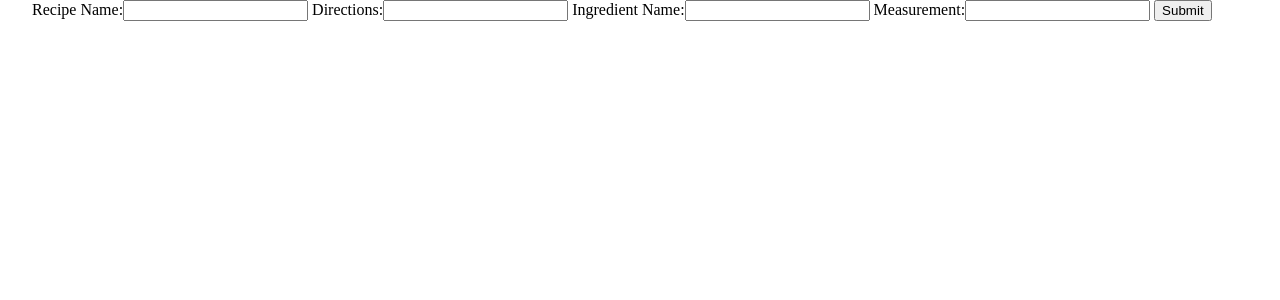
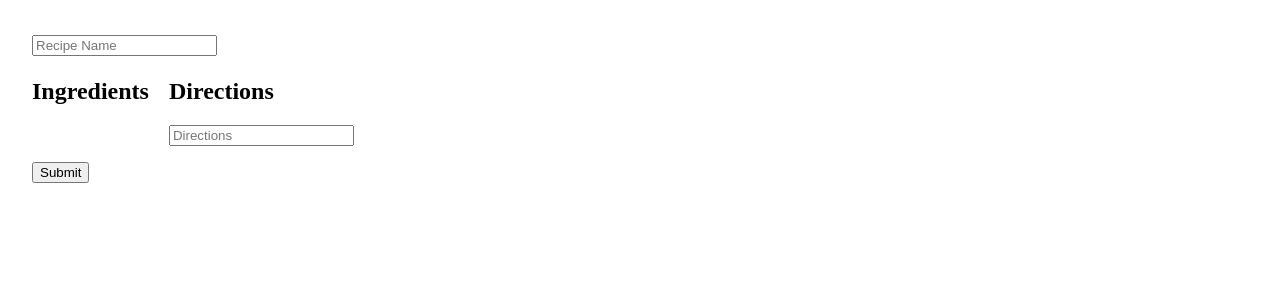
Before and after one commit to eChadwick/django_RecipeBox, a Django app: page /recipes/create in a window 1280 px wide. Shown: the top 300 px of the page. Run offline with Django 3.2, Linux system fonts and the light colour scheme.

Commit message:
add placeholders to form fields

```diff
--- a/RecipeBox/recipe_app/forms.py
+++ b/RecipeBox/recipe_app/forms.py
@@ -1,13 +1,22 @@
-from django.forms import ModelForm, CharField, formset_factory, Form
-
-from recipe_app.models import Recipe
+from django.forms import CharField, formset_factory, Form, TextInput
 
 
 class IngredientForm(Form):
-    name = CharField(max_length=255, required=False, label='Ingredient Name')
-    measurement = CharField(max_length=255, required=False)
+    name_error = 'Ingredient name is required when measurement is entered'
+    name_field_placeholder = 'Ingredient'
+    measurement_field_placeholder = 'Amount'
 
-    name_error = 'Ingredient name is required when measurement is entered'
+    name = CharField(
+        max_length=255,
+        required=False,
+        label='Ingredient Name',
+        widget=TextInput(attrs={'placeholder': name_field_placeholder})
+    )
+    measurement = CharField(
+        max_length=255,
+        required=False,
+        widget=TextInput(attrs={'placeholder': measurement_field_placeholder})
+    )
 
     def __eq__(self, other):
         return type(self) == type(other) and self.data == other.data
@@ -43,11 +52,21 @@ class IngredientFormSet(IngredientFormSetBase):
 
 
 class RecipeForm(Form):
-    name = CharField(max_length=255, required=False, label='Recipe Name')
-    directions = CharField(max_length=10000, required=False)
+    name_error = 'Recipe name is required'
+    name_field_placeholder = 'Recipe Name'
+    content_error = 'Ingredients or directions must be provided'
+    directions_field_placeholder = 'Directions'
 
-    name_error = 'Recipe name is required'
-    content_error = 'Ingredients or directions must be provided'
+    name = CharField(
+        max_length=255,
+        required=False,
+        widget=TextInput(attrs={'placeholder': name_field_placeholder})
+    )
+    directions = CharField(
+        max_length=10000,
+        required=False,
+        widget=TextInput(attrs={'placeholder': directions_field_placeholder})
+    )
 
     def __eq__(self, other):
         return type(self) == type(other) and self.data == other.data
--- a/RecipeBox/recipe_app/templates/recipe_app/recipe_form.html
+++ b/RecipeBox/recipe_app/templates/recipe_app/recipe_form.html
@@ -3,8 +3,27 @@
 {% block body %}
     <form method="post">
         {% csrf_token %}
-        {{ recipe }}
-        {{ ingredients }}
+        <body>
+            <div class='card-title'>
+                <h1>{{recipe.name}}</h1>
+            </div>
+            <div class='content-flex'>
+                <div class='ingredients-pane'>
+                    <h2>Ingredients</h2>
+                    <ul>
+                        {% for ingredient in ingredients_list %}
+                            <li>
+                                {{ingredient.name}}  -- {{ingredient.measurement}}
+                            </li>
+                        {% endfor %}
+                    </ul>
+                </div>
+                <div class='directions-pane'>
+                    <h2>Directions</h2>
+                    <p>{{recipe.directions}}</p>
+                </div>
+            </div>
+        </body>
         <button type="submit">Submit</button>
     </form>
 {% endblock %}
```
Also changed, not shown: RecipeBox/recipe_app/test_forms.py (+16 -1 lines).
